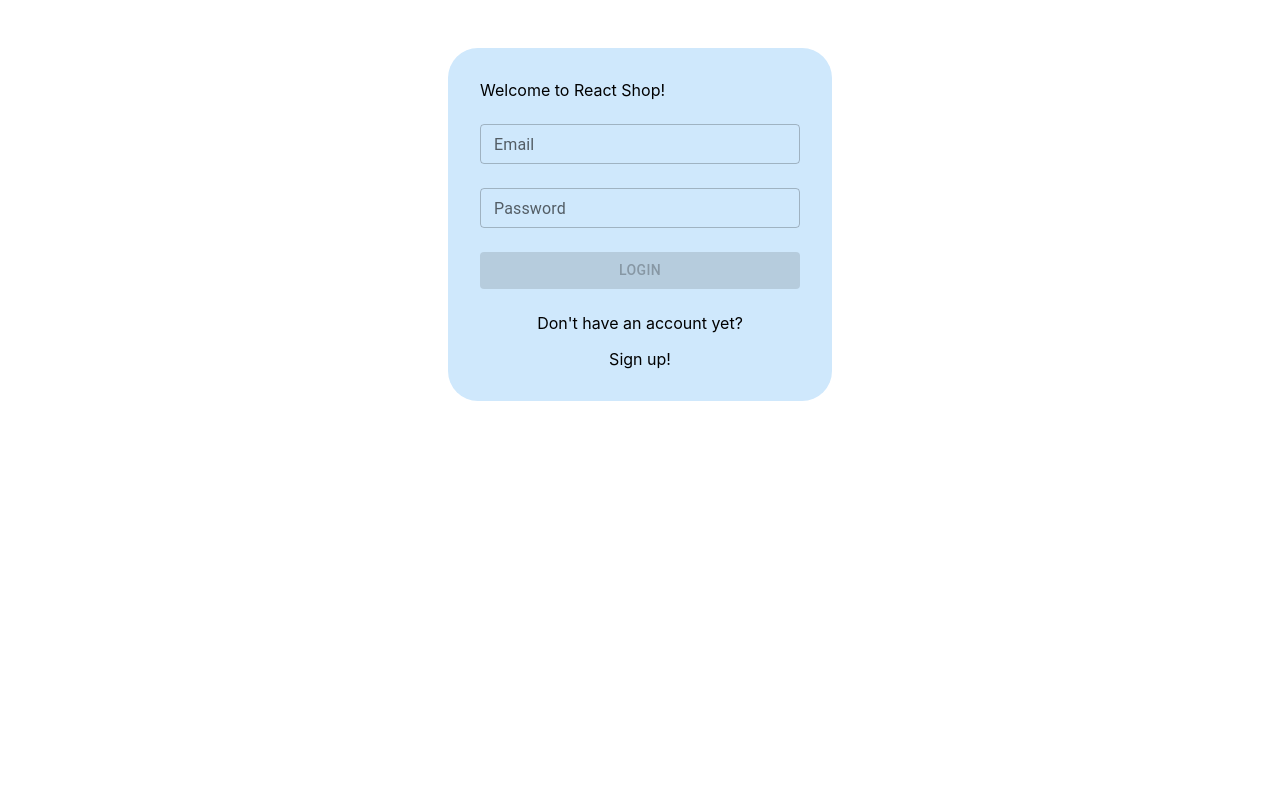
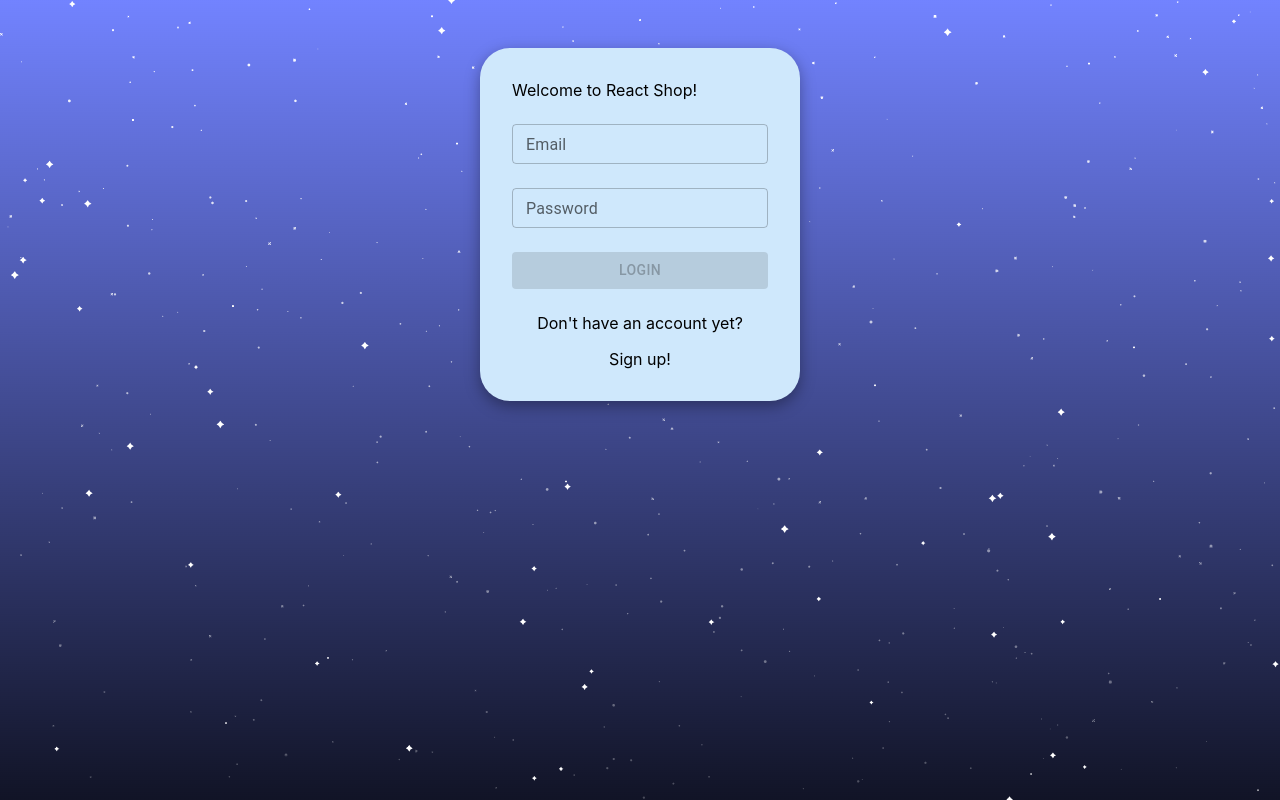
Before and after one commit to commitrider/react-shop, a React (Create React App) app: page /login in a window 1280 px wide. Built offline with nearby package versions, Linux system fonts and the light colour scheme.

Commit message:
Set Background and box shadows

```diff
--- a/src/index.css
+++ b/src/index.css
@@ -1,3 +1,9 @@
+* {
+  box-sizing: border-box;
+  margin: 0;
+  padding: 0;
+}
+
 body {
   margin: 0;
   font-family: -apple-system, BlinkMacSystemFont, 'Segoe UI', 'Roboto', 'Oxygen',
@@ -5,6 +11,7 @@ body {
     sans-serif;
   -webkit-font-smoothing: antialiased;
   -moz-osx-font-smoothing: grayscale;
+  background-image: url("../src/assets/images/background.png");
 }
 
 code {
--- a/src/pages/login/Login.tsx
+++ b/src/pages/login/Login.tsx
@@ -54,6 +54,7 @@ const Login = () => {
                 width={'20em'}
                 height={'fit-content'}
                 borderRadius={'30px'}
+                boxShadow={'rgba(0, 0, 0, 0.35) 0px 5px 15px'}
             >
                 <Stack
                     direction={"column"}
```
